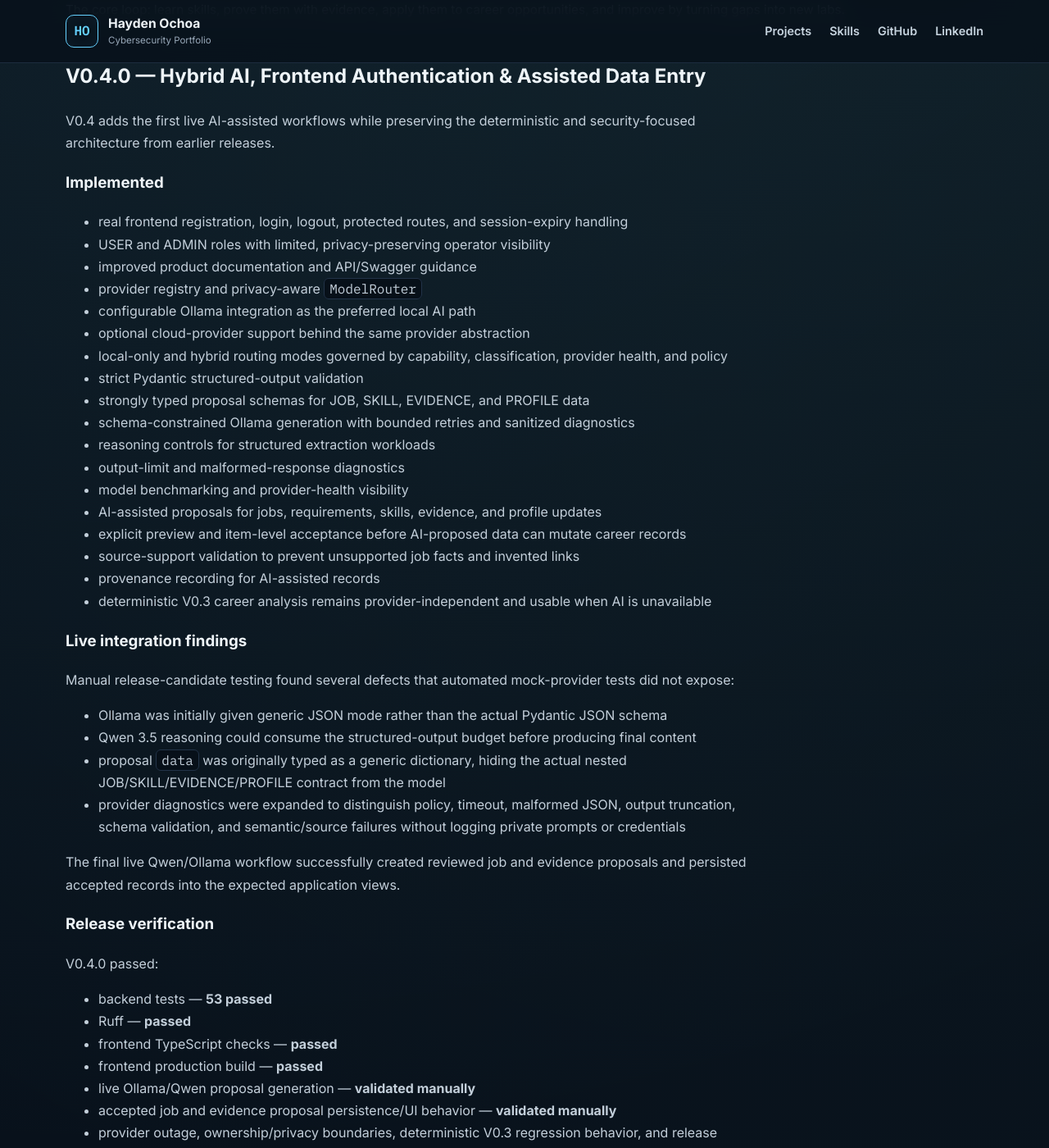
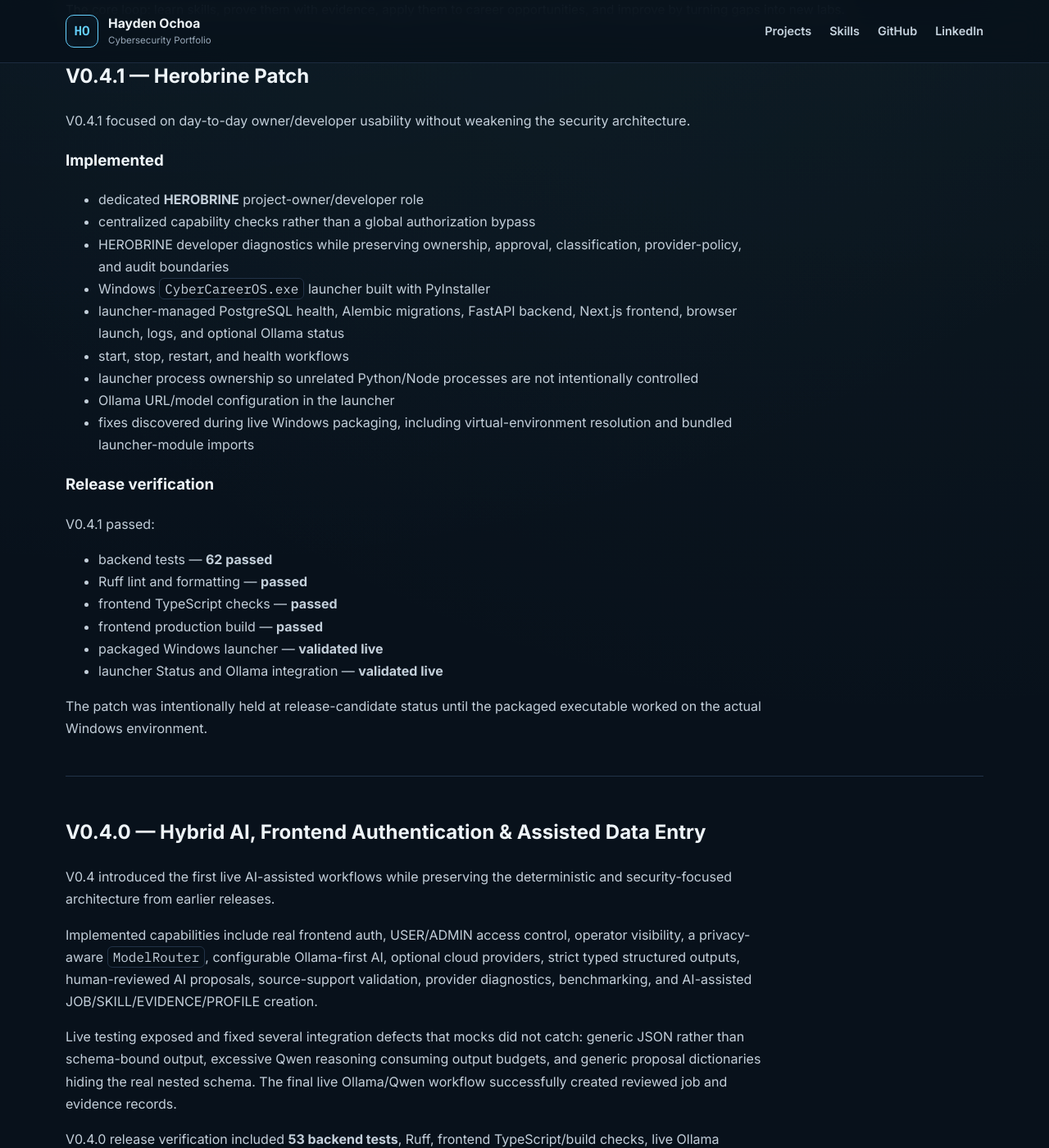
Before and after one commit to corruptcosmo/novasecure.github.io, a Jekyll site: the page built from projects/cyber-career-os.md, in a window 1280 px wide and 1400 px high, scrolled down 1164 px. Shown: the whole window at 82% size. Built offline with Jekyll 4.4.1, drawn with Linux system fonts in a browser that asks for light colours; some of the changed text lies outside the part shown.

Commit message:
Document V0.4.1 release and Infdev V0.5 focus

```diff
--- a/projects/cyber-career-os.md
+++ b/projects/cyber-career-os.md
@@ -6,227 +6,138 @@
 
 # Cyber Career OS
 
-**Status:** `V0.4.0 • Hybrid AI & Usability Complete`
-**Current focus:** `V0.4.1 “Herobrine” • Runtime Launcher & Developer Access`
+**Status:** `V0.4.1 • Herobrine Patch Complete`
+**Current focus:** `Infdev V0.5 • Smarter Job Intake, Career Automation & Product UX`
 
-**Cyber Career OS** is a local-first, AI-assisted cybersecurity career and training platform I am designing and building to solve a problem I am facing directly as an entry-level cybersecurity candidate: how to close the gap between learning security skills and proving those skills in a way that helps lead to real career opportunities.
+**Cyber Career OS** is a local-first, AI-assisted cybersecurity career and training platform I am designing and building to close the gap between learning security skills and proving them in a way that supports real career opportunities.
 
-It is being designed from the beginning as both a **real personal tool** and a **portfolio-grade engineering project**.
+It is being built as both a **real personal tool** and a **portfolio-grade engineering project**.
 
 <figure class="project-graphic">
   <img src="/novasecure.github.io/images/cyber-career-os-flow.svg" alt="Cyber Career OS workflow diagram" />
   <figcaption>The core loop: learn skills, prove them with evidence, apply them to career opportunities, and improve by turning gaps into new labs.</figcaption>
 </figure>
 
-## V0.4.0 — Hybrid AI, Frontend Authentication & Assisted Data Entry
+## V0.4.1 — Herobrine Patch
 
-V0.4 adds the first live AI-assisted workflows while preserving the deterministic and security-focused architecture from earlier releases.
+V0.4.1 focused on day-to-day owner/developer usability without weakening the security architecture.
 
 ### Implemented
 
-- real frontend registration, login, logout, protected routes, and session-expiry handling
-- USER and ADMIN roles with limited, privacy-preserving operator visibility
-- improved product documentation and API/Swagger guidance
-- provider registry and privacy-aware `ModelRouter`
-- configurable Ollama integration as the preferred local AI path
-- optional cloud-provider support behind the same provider abstraction
-- local-only and hybrid routing modes governed by capability, classification, provider health, and policy
-- strict Pydantic structured-output validation
-- strongly typed proposal schemas for JOB, SKILL, EVIDENCE, and PROFILE data
-- schema-constrained Ollama generation with bounded retries and sanitized diagnostics
-- reasoning controls for structured extraction workloads
-- output-limit and malformed-response diagnostics
-- model benchmarking and provider-health visibility
-- AI-assisted proposals for jobs, requirements, skills, evidence, and profile updates
-- explicit preview and item-level acceptance before AI-proposed data can mutate career records
-- source-support validation to prevent unsupported job facts and invented links
-- provenance recording for AI-assisted records
-- deterministic V0.3 career analysis remains provider-independent and usable when AI is unavailable
-
-### Live integration findings
-
-Manual release-candidate testing found several defects that automated mock-provider tests did not expose:
-
-- Ollama was initially given generic JSON mode rather than the actual Pydantic JSON schema
-- Qwen 3.5 reasoning could consume the structured-output budget before producing final content
-- proposal `data` was originally typed as a generic dictionary, hiding the actual nested JOB/SKILL/EVIDENCE/PROFILE contract from the model
-- provider diagnostics were expanded to distinguish policy, timeout, malformed JSON, output truncation, schema validation, and semantic/source failures without logging private prompts or credentials
-
-The final live Qwen/Ollama workflow successfully created reviewed job and evidence proposals and persisted accepted records into the expected application views.
+- dedicated **HEROBRINE** project-owner/developer role
+- centralized capability checks rather than a global authorization bypass
+- HEROBRINE developer diagnostics while preserving ownership, approval, classification, provider-policy, and audit boundaries
+- Windows `CyberCareerOS.exe` launcher built with PyInstaller
+- launcher-managed PostgreSQL health, Alembic migrations, FastAPI backend, Next.js frontend, browser launch, logs, and optional Ollama status
+- start, stop, restart, and health workflows
+- launcher process ownership so unrelated Python/Node processes are not intentionally controlled
+- Ollama URL/model configuration in the launcher
+- fixes discovered during live Windows packaging, including virtual-environment resolution and bundled launcher-module imports
 
 ### Release verification
 
-V0.4.0 passed:
+V0.4.1 passed:
 
-- backend tests — **53 passed**
-- Ruff — **passed**
+- backend tests — **62 passed**
+- Ruff lint and formatting — **passed**
 - frontend TypeScript checks — **passed**
 - frontend production build — **passed**
-- live Ollama/Qwen proposal generation — **validated manually**
-- accepted job and evidence proposal persistence/UI behavior — **validated manually**
-- provider outage, ownership/privacy boundaries, deterministic V0.3 regression behavior, and release checklist — **validated manually during live sign-off**
+- packaged Windows launcher — **validated live**
+- launcher Status and Ollama integration — **validated live**
+
+The patch was intentionally held at release-candidate status until the packaged executable worked on the actual Windows environment.
 
 ---
 
-## V0.3.0 — Career Workflow & Intelligence Layer
+## V0.4.0 — Hybrid AI, Frontend Authentication & Assisted Data Entry
 
-V0.3 turned the secure application foundation into the first end-to-end career-intelligence workflow.
+V0.4 introduced the first live AI-assisted workflows while preserving the deterministic and security-focused architecture from earlier releases.
 
-### Implemented
+Implemented capabilities include real frontend auth, USER/ADMIN access control, operator visibility, a privacy-aware `ModelRouter`, configurable Ollama-first AI, optional cloud providers, strict typed structured outputs, human-reviewed AI proposals, source-support validation, provider diagnostics, benchmarking, and AI-assisted JOB/SKILL/EVIDENCE/PROFILE creation.
 
-- synchronous owner-scoped workflow runs
-- evidence-aware capability snapshots
-- deterministic requirement normalization
-- persisted fit assessments and requirement-level explanations
-- required/preferred coverage metrics without claiming hiring probability
-- linked skill/evidence provenance
-- skill-gap versus evidence-gap distinction
-- gap lifecycle management
-- application-readiness analysis
-- deterministic training recommendations
-- stale-result detection through input fingerprints
-- historical assessments that are not silently rewritten when inputs change
-- correlation-aware auditing through the existing V0.2 services
-- no live model-provider or network dependency in the analysis engine
+Live testing exposed and fixed several integration defects that mocks did not catch: generic JSON rather than schema-bound output, excessive Qwen reasoning consuming output budgets, and generic proposal dictionaries hiding the real nested schema. The final live Ollama/Qwen workflow successfully created reviewed job and evidence records.
 
-### Release verification
-
-V0.3.0 passed:
-
-- backend tests — **26 passed**
-- Ruff formatting and linting — **passed**
-- frontend TypeScript and production build — **passed**
-- npm audit — **0 vulnerabilities reported**
-- live PostgreSQL migration `0003 → 0004` — **passed**
-- fresh PostgreSQL migration chain `0001 → 0004` — **passed**
-- manual Swagger `/docs` validation — **passed**
-- deterministic re-analysis, skill/evidence gap behavior, stale-assessment handling, ownership isolation, and frontend token/session behavior — **validated manually**
-
-V0.3 preserves the V0.2 approval, ownership, privacy, audit, and session-security controls rather than bypassing them for convenience.
+V0.4.0 release verification included **53 backend tests**, Ruff, frontend TypeScript/build checks, live Ollama proposal generation, proposal persistence, outage behavior, ownership/privacy checks, and deterministic V0.3 regression validation.
 
 ---
 
-## V0.2.0 — Identity, Policy & Resource Management
+## Earlier foundation
 
-V0.2 introduced enforceable application security:
+### V0.3.0 — Career Workflow & Intelligence
 
-- local account authentication with Argon2 password hashing
-- revocable opaque bearer sessions and logout
-- centralized ownership enforcement
-- profile, skill, evidence, job, requirement, and application CRUD
-- validated application-state transitions
-- centralized action-risk handling
-- target- and parameter-bound approvals
-- expiry, single-use consumption, and replay protection
-- correlation IDs and centralized auditing
-- classification-aware provider policy and redaction
-- account deletion with approval enforcement and immediate session invalidation
-- reproducible Alembic migration history
+Added deterministic evidence-aware capability snapshots, normalized requirements, persisted fit assessments, skill/evidence gaps, application readiness, training recommendations, workflow history, and stale-result detection without requiring a model provider.
 
-Manual RC testing discovered an approval-consumption contract mismatch before final release. The defect was diagnosed from live runtime values, fixed, regression-tested, and retained as project evidence.
+### V0.2.0 — Identity, Policy & Resource Management
 
----
+Added Argon2 authentication, revocable sessions, owner-scoped CRUD, application transitions, centralized risk handling, target/parameter-bound approvals, correlation-aware auditing, provider policy, and protected account deletion.
 
-## V0.1.0 — Foundation
+### V0.1.0 — Foundation
 
-The first milestone established:
-
-- FastAPI and versioned OpenAPI endpoints
-- PostgreSQL / SQLAlchemy / Alembic
-- owner-aware career-domain models
-- provider contracts for models, hypervisors, SIEMs, and agents
-- deterministic mock model provider
-- Next.js frontend foundation
-- Docker Compose development database
-- architecture documentation, ADRs, threat model, roadmap, changelog, and development logs
+Established FastAPI, PostgreSQL, SQLAlchemy/Alembic, provider contracts, deterministic mock models, Next.js, Docker Compose, architecture documentation, ADRs, threat modeling, and the first owner-aware career-domain models.
 
 ---
 
 ## Security Architecture
 
-The architecture intentionally separates AI agents from privileged services.
-
 > Agent → Tool Request → Authorization / Policy Layer → Controlled Service → External System
 
-Agents do not receive direct unrestricted access to database sessions, shells, hypervisor credentials, or SIEM credentials.
-
-The system distinguishes evidence-backed facts from inferred or unverified information. Labs and simulations are never silently represented as professional employment.
+Agents do not receive unrestricted database, shell, hypervisor, or SIEM access. Labs and simulations are not silently represented as professional employment. AI-generated information is reviewable and does not become verified experience merely because a model produced it.
 
 ---
 
-## Project Goal
+## Infdev V0.5 — Smarter Job Intake, Career Automation & Product UX
 
-Cyber Career OS connects four parts of the same problem:
+V0.5 moves Cyber Career OS from a working developer-oriented system toward something that feels much more like a cohesive daily-use product.
 
-1. **Learn** — build hands-on skills through labs, mentoring, investigations, and controlled exercises.
-2. **Prove** — turn that work into verified evidence, documentation, project records, and portfolio material.
-3. **Apply** — use truthful, evidence-backed profile data to improve resumes, cover letters, and job targeting.
-4. **Improve** — identify recurring skill gaps from the job market and feed them back into future labs and projects.
+Planned focus:
+
+- smarter natural-language JOB/SKILL/EVIDENCE/PROFILE intake without depending on one canned prompt shape
+- replace brittle exact-substring job source checks with evidence/span-aware validation that remains strict about invented facts
+- URL-assisted job-post intake and a foundation for provider-backed job discovery/import
+- job deduplication and normalized source/provenance handling
+- stronger career-agent workflows and application tracking
+- truthful resume and cover-letter preparation based only on supported profile/evidence data
+- cleaner launcher UI and visual polish
+- hidden/background child-process execution so normal launcher use does not leave terminal windows open
+- improved logs/status/error presentation
+- a cleaner HEROBRINE developer experience, including improved API/Swagger usability where safe
+- preserve preview/review before meaningful AI-proposed mutations
+
+The goal is not to weaken source validation. V0.5 should make the validator understand *supported meaning and provenance* rather than requiring model output to copy source wording exactly.
 
 ---
 
-## V0.4.1 “Herobrine” — Runtime Launcher & Developer Access
-
-Before beginning Infdev V0.5, the next patch focuses on day-to-day usability and safe owner/developer operation.
-
-Planned work:
-
-- a Windows `CyberCareerOS.exe` launcher/runtime supervisor
-- start, stop, and restart PostgreSQL, backend, frontend, and related local services from one place
-- service/provider health and version visibility
-- consolidated runtime logs and browser launch
-- safe migration/startup checks and update preparation
-- a dedicated **HEROBRINE** owner/developer role for the project maintainer
-- HEROBRINE inherits administrative/operator capabilities and may access developer-only diagnostics and test workflows
-- HEROBRINE remains authenticated, audited, policy-aware, and subject to explicit safety boundaries rather than bypassing authorization globally
-- normal USER and ADMIN behavior remains unchanged
-
-The role is intentionally a developer/owner capability tier, not a hidden unrestricted backdoor.
-
----
-
-## Refreshed Roadmap to 1.0
-
-### V0.4.1 “Herobrine” — Runtime & Developer Experience
-Windows launcher/runtime supervision plus a dedicated audited owner/developer role for safe development and continued live use.
+## Roadmap to 1.0
 
 ### Infdev V0.5 — Career Automation & Job Intake
-Assisted job discovery/import, deduplication, job-post parsing, truthful resume/cover-letter preparation, application tracking improvements, and stronger career-agent workflows. External content remains untrusted data and all meaningful mutations remain reviewable.
+Natural job intake, discovery/import foundations, deduplication, career materials, improved application workflows, and product/launcher polish.
 
 ### Alpha V0.6 — Controlled Lab Provisioning & Mentor
-Bring back the infrastructure work from the original roadmap: read-only Proxmox discovery first, then tightly scoped provisioning through the hypervisor provider, lab templates, training plans, mentor-guided exercises, approvals, quotas, and teardown controls.
+Read-only Proxmox discovery followed by tightly scoped lab provisioning, templates, training plans, quotas, approvals, and teardown controls.
 
 ### Alpha V0.7 — SIEM & SOC Practice
-Connect the SIEM provider, initially targeting Wazuh; ingest lab telemetry; create investigation cases; map activity to ATT&CK; support analyst notes, timelines, evidence, grading inputs, and SOC-style workflows.
+Wazuh-first SIEM integration, telemetry, cases, ATT&CK mapping, analyst notes, timelines, and SOC-style workflows.
 
 ### Beta V0.8 — Controlled Scenarios, Purple Team & Grading
-Declarative isolated scenarios, controlled attack simulation/replay inside the authorized cyber range, Purple Team feedback, detection engineering exercises, scoring, and evidence generation. No arbitrary external offensive execution.
+Isolated scenario execution/replay, Purple Team feedback, detection engineering exercises, scoring, and evidence generation.
 
 ### Beta V0.9 — Portfolio, Resume Eligibility & Release Hardening
-Turn verified project/lab results into portfolio-ready evidence and truthful resume eligibility; improve exports, documentation, onboarding, backup/restore, deployment reliability, security hardening, and the full end-to-end release candidate experience.
+Verified project/lab results become portfolio and truthful resume evidence, alongside onboarding, backup/restore, deployment reliability, and security hardening.
 
 ### Release 1.0 — Personal Cyber Career OS
-The complete personal loop:
 
-> job discovery → fit analysis → verified profile → truthful application materials → skill gaps → training/lab → isolated range → telemetry/SOC investigation → grading → verified evidence → portfolio/resume → stronger applications
-
-1.0 should be usable as a coherent personal system without requiring every future V2/V3/V4 idea to be complete.
+> job discovery → fit analysis → verified profile → truthful application materials → gaps → training/lab → isolated range → telemetry/SOC investigation → grading → verified evidence → portfolio/resume → stronger applications
 
 ---
 
 ## Beyond 1.0
 
-### V2 — Adaptive Cyber Training Platform
-Deeper model routing, Purple Team workflows, attack reconstruction/replay, detection engineering, SOC shifts, virtual coworkers, threat hunting, incident command, forensics, and adaptive training.
-
-### V3 — Public Open-Source Platform
-Multi-user deployment, plugins/modules, community scenario packs, public documentation, and reusable self-hosting.
-
-### V4 — Cyber Career OS Distribution
-A simplified Linux-based deployment/appliance with guided setup, local/hybrid/cloud AI choices, cyber-range and SIEM integrations, and easier installation.
+- **V2 — Adaptive Cyber Training Platform:** deeper model routing, Purple Team workflows, attack reconstruction/replay, detection engineering, SOC shifts, threat hunting, incident command, and forensics.
+- **V3 — Public Open-Source Platform:** multi-user deployment, plugins/modules, community scenario packs, and reusable self-hosting.
+- **V4 — Cyber Career OS Distribution:** simplified Linux-based deployment/appliance with guided setup and integrated AI, cyber-range, and SIEM options.
 
 ---
 
-## Why This Matters as a Portfolio Project
+## Why this matters as a portfolio project
 
-Cyber Career OS is not just a concept. The project history itself is evidence: architecture decisions, migrations, threat modeling, release validation, bugs found in live integration testing, regression tests, and incremental delivery from a secure foundation toward a practical career and training platform.
+Cyber Career OS is not only a concept. Its history is evidence: architecture decisions, migrations, threat modeling, live integration bugs, regression tests, packaging failures found before release, provider-boundary design, and incremental delivery from a secure foundation toward a practical cybersecurity career platform.
```
